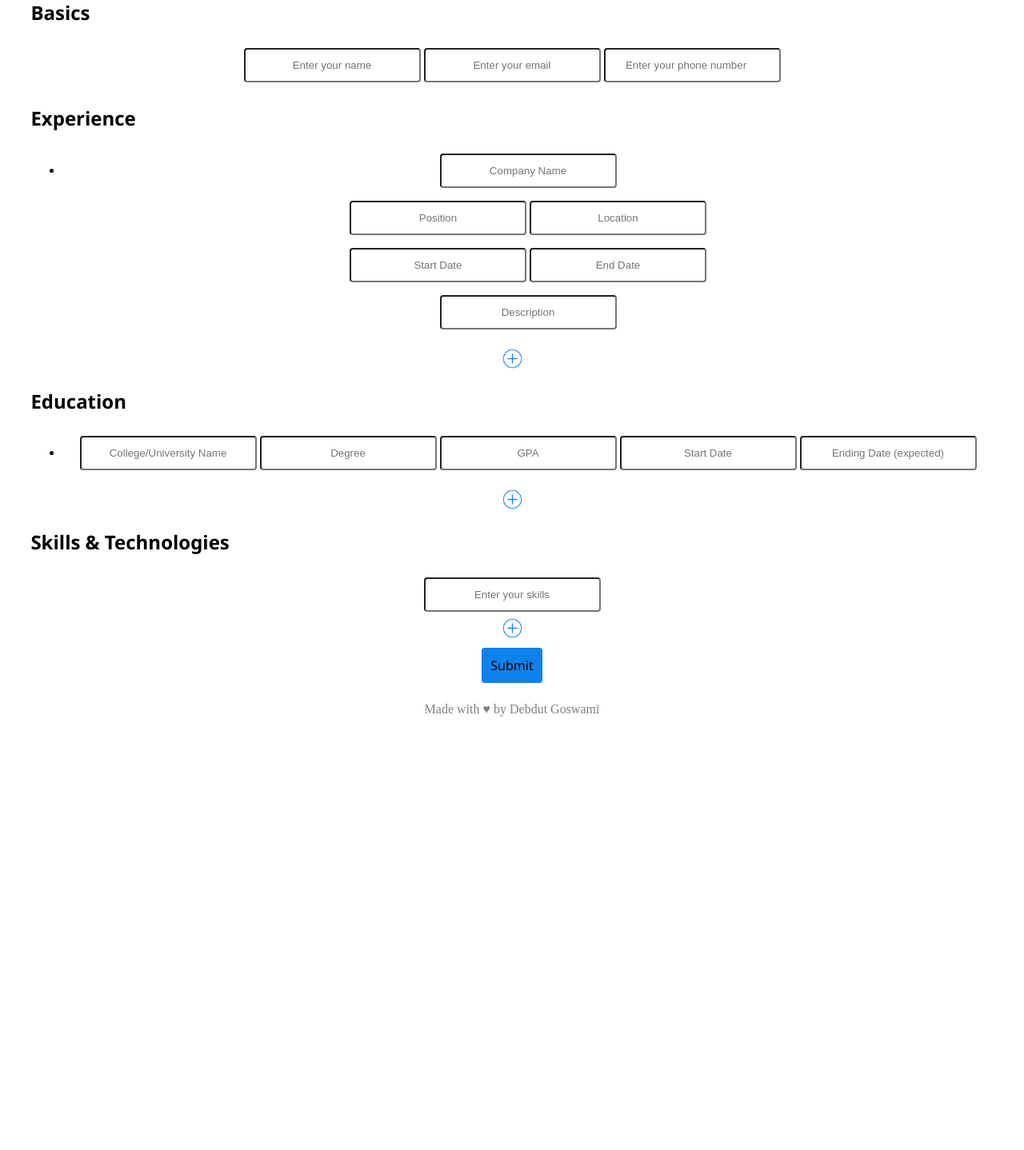
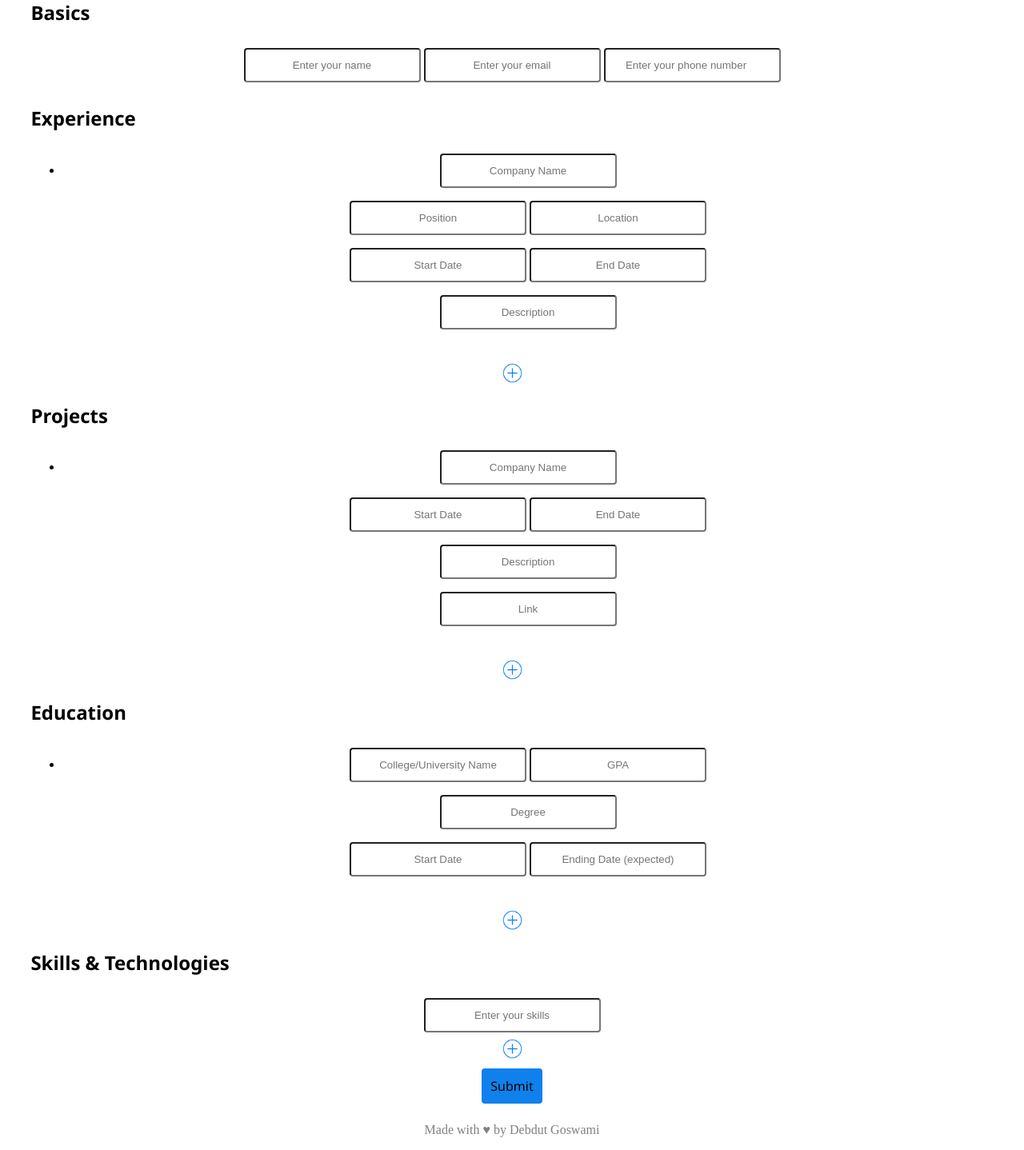
Before and after one commit to debdutgoswami/resume-builder, a Flask app: page / in a window 1280 px wide. Shown: the part 129-1567 px from the top of the page at 80% size. Before the commit the page ends 1025 px from the top, so only its background shows below. Run offline with Flask 2, Linux system fonts and the light colour scheme.

Commit message:
modified:   app.py 	modified:   static/css/styles.css 	modified:   templates/home.html

```diff
--- a/app.py
+++ b/app.py
@@ -14,13 +14,13 @@ def home():
     else:
         data = request.form # assigning request.form to data for better readability
 
-        exp, skills, edu = list(), list(), list()
+        exp, skills, edu, projects = list(), list(), list(), list()
 
         # extracting experience
         for cname, cpos, cstart, cend, cdescription, clocation in zip(data.getlist('cname'),data.getlist('cpos'),data.getlist('cstart'),data.getlist('cend'),data.getlist('cdescription'),data.getlist('clocation')):
-            exp.append(dict({
+            exp.append({
                 'cname': cname, 'cpos': cpos, 'cstart': cstart, 'cend': cend, 'cdescription':cdescription, 'clocation':clocation
-            }))
+            })
 
         # extracting skills
         for skill in data.getlist('skill'):
@@ -32,7 +32,13 @@ def home():
                 'clg':clg, 'degree': degree, 'gpa': gpa, 'start': start, 'end': end
             })
 
-        return render_template('resume.html', skills=skills,len_skills=len(skills) , data=data, experience=exp, len_exp=len(exp), edu=edu, len_edu=len(edu))
+        # extracting projects
+        for pname, pstart, pend, pdescription, plink in zip(data.getlist('pname'), data.getlist('pstart'), data.getlist('pend'), data.getlist('pdescription'), data.getlist('plink')):
+            projects.append({
+                'pname': pname, 'pstart': pstart, 'pend': pend, 'pdescription': pdescription, 'plink': plink
+            })
+
+        return render_template('resume.html', skills=skills, len_skills=len(skills) , data=data, experience=exp, len_exp=len(exp), edu=edu, len_edu=len(edu), projects=projects, len_projects=len(projects))
 
 
 
--- a/static/css/styles.css
+++ b/static/css/styles.css
@@ -7,7 +7,6 @@ form{
 
 input[id=skills]{
     text-align: center;
-
 }
 input[id=skills]:focus{
     border: 3px solid #555555;
@@ -26,6 +25,21 @@ input[type=text]{
     width: fit-content;
 }
 input[type=text]:focus{
+    border: 3px solid #555555;
+    width: fit-content;
+}
+input[type=url]{
+    text-align: center;
+    background-color: white;
+    -webkit-transition: width 0.4s ease-in-out;
+    transition: width 0.4s ease-in-out;
+    padding: 12px 20px;
+    margin: 8px 0;
+    box-sizing: border-box;
+    border-radius: 4px;
+    width: fit-content;
+}
+input[type=url]:focus{
     border: 3px solid #555555;
     width: fit-content;
 }
--- a/templates/home.html
+++ b/templates/home.html
@@ -8,6 +8,8 @@
 {% block heading %}Resume Builder{% endblock %}
 
 {% block body %}
+
+<!-- duplicating the input fields in form -->
 <script src="http://ajax.googleapis.com/ajax/libs/jquery/3.4.1/jquery.min.js"></script>
 <script>
     $(document).ready(function(){
@@ -15,10 +17,13 @@
             $("#addrow").clone().find("input:text").val("").end().appendTo("#tb2");
         });
         $("#skills").on('click', '#skillbtn', function(){
-            $("#skill").clone().find("input:text").val("").end().appendTo('#skill-append');
+            $("#sclone").clone().find("input:text").val("").end().appendTo('#skill-append');
         });
-        $("#edu").on('click','#btn addedu', function(){
-            $("#addedu").clone().find("input:text").val("").end().appendTo("#tb1")
+        $("#edu").on('click','#btnaddedu', function(){
+            $("#addedu").clone().find("input:text").val("").end().appendTo("#tb1");
+        });
+        $('#projects').on('click', '#projbtn', function(){
+            $('#addproj').clone().find("input:text").val("").end().appendTo('#proj');
         });
     });
 </script>
@@ -44,31 +49,52 @@
                 <input id="clocation" type="text" name="clocation" class="field-style field-split25 align-left" placeholder="Location" required/><br>
                 <input id="cstart" type="text" name="cstart" class="field-style field-split25 align-left" placeholder="Start Date" required/>
                 <input id="cend" type="text" name="cend" class="field-style field-split25 align-left" placeholder="End Date" required/><br>
-                <input id="cdescription" type="text" name="cdescription" class="field-style field-split25 align-left" placeholder="Description" style="" required/>
+                <input id="cdescription" type="text" name="cdescription" class="field-style field-split25 align-left" placeholder="Description" required/>
+                <br><br>
             </li>
         </ul>
         <img src="{{ url_for('static', filename='images/plus.png') }}" alt="" style="width:25px;height:25px; border: 0;" id="addbtn">
     </div>
 
+    <!-- Projects -->
+    <div class="projects" id="projects" style="padding-left: 3%; padding-right: 3%;">
+        <h2>Projects</h2>
+        <ul id="proj">
+            <li id="addproj">
+                <input id="pname" type="text" name="cname" class="field-style field-split25 align-left" placeholder="Company Name" required/><br>
+                <input id="pstart" type="text" name="cstart" class="field-style field-split25 align-left" placeholder="Start Date" required/>
+                <input id="pend" type="text" name="cend" class="field-style field-split25 align-left" placeholder="End Date" required/><br>
+                <input id="pdescription" type="text" name="cdescription" class="field-style field-split25 align-left" placeholder="Description" required/><br>
+                <input id="plink" type="url" name="plink" class="field-style field-split25 align-left" placeholder="Link" required/>
+                <br><br>
+            </li>
+        </ul>
+        <img src="{{ url_for('static', filename='images/plus.png') }}" alt="" style="width:25px;height:25px; border: 0;" id="projbtn">
+    </div>
+
+    <!-- Education -->
     <div class="education" id="edu" style="padding-left: 3%; padding-right: 3%;">
         <h2>Education</h2>
         <ul id="tb1">
             <li id="addedu">
                 <input name="clg"  type="text" placeholder="College/University Name" required>
-                <input name="degree" type="text" placeholder="Degree" required>
-                <input name="gpa" type="text" placeholder="GPA" required>
+                <input name="gpa" type="text" placeholder="GPA" required><br>
+                <input name="degree" type="text" placeholder="Degree" required><br>
                 <input name="start" type="text" placeholder="Start Date" required>
                 <input name="end" type="text" placeholder="Ending Date (expected)" required>
+                <br><br>
             </li>
         </ul>
-        <img src="{{ url_for('static', filename='images/plus.png') }}" alt="" style="width:25px;height:25px; border: 0;" id="btn addedu">
+        <img src="{{ url_for('static', filename='images/plus.png') }}" alt="" style="width:25px;height:25px; border: 0;" id="btnaddedu">
     </div>
 
     <!-- Skills -->
     <div class="skills" id="skills" style="padding-left: 3%;padding-right: 3%;">
         <h2>Skills &amp; Technologies</h2>
         <div id="skill-append">
+            <div id="sclone">
             <input type="text" name="skill" id="skill" placeholder="Enter your skills" required>
+            </div>
         </div>
         <img src="{{ url_for('static', filename='images/plus.png') }}" alt="" style="width:25px;height:25px; border: 0;" id="skillbtn">
     </div>
```
